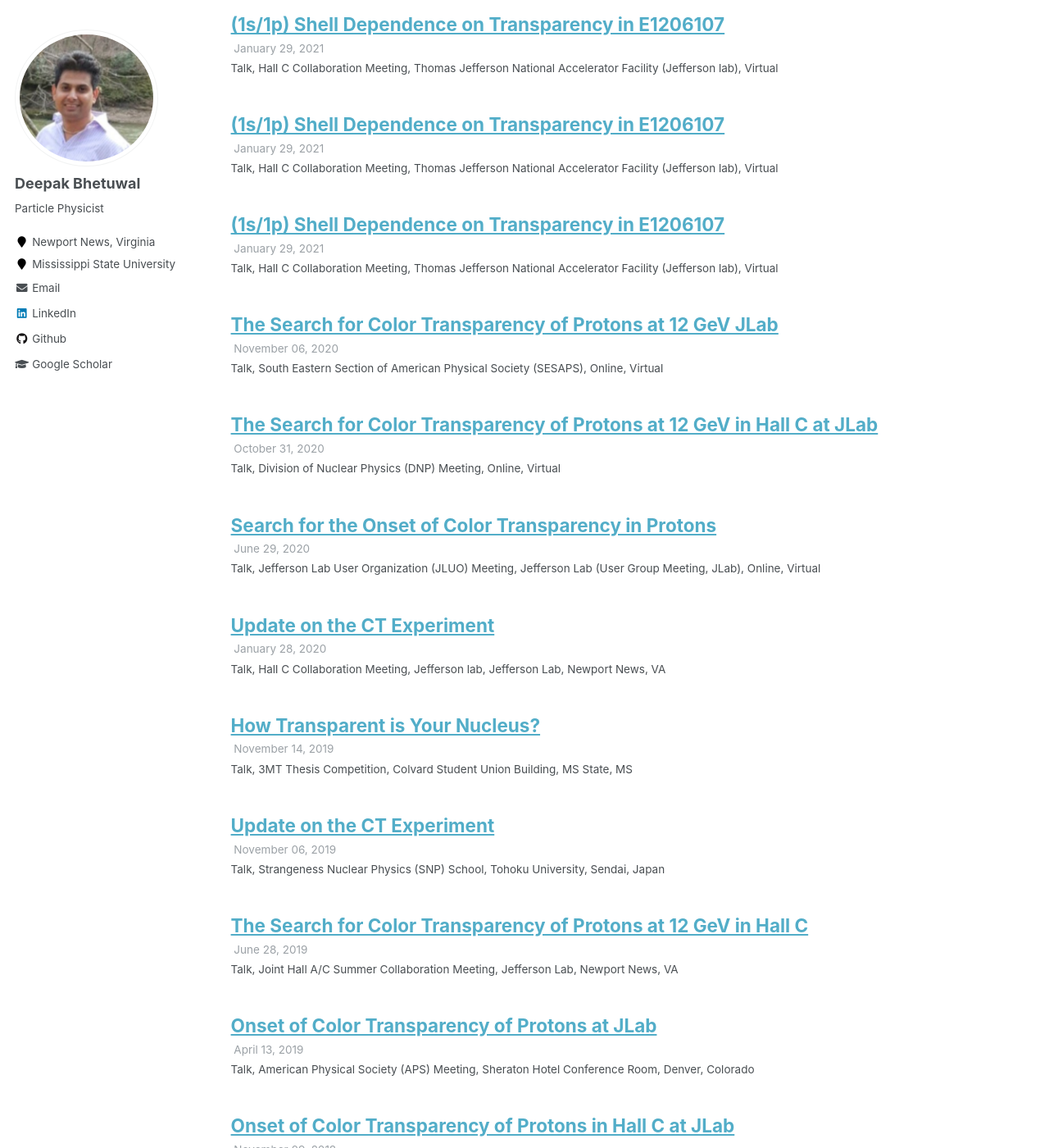
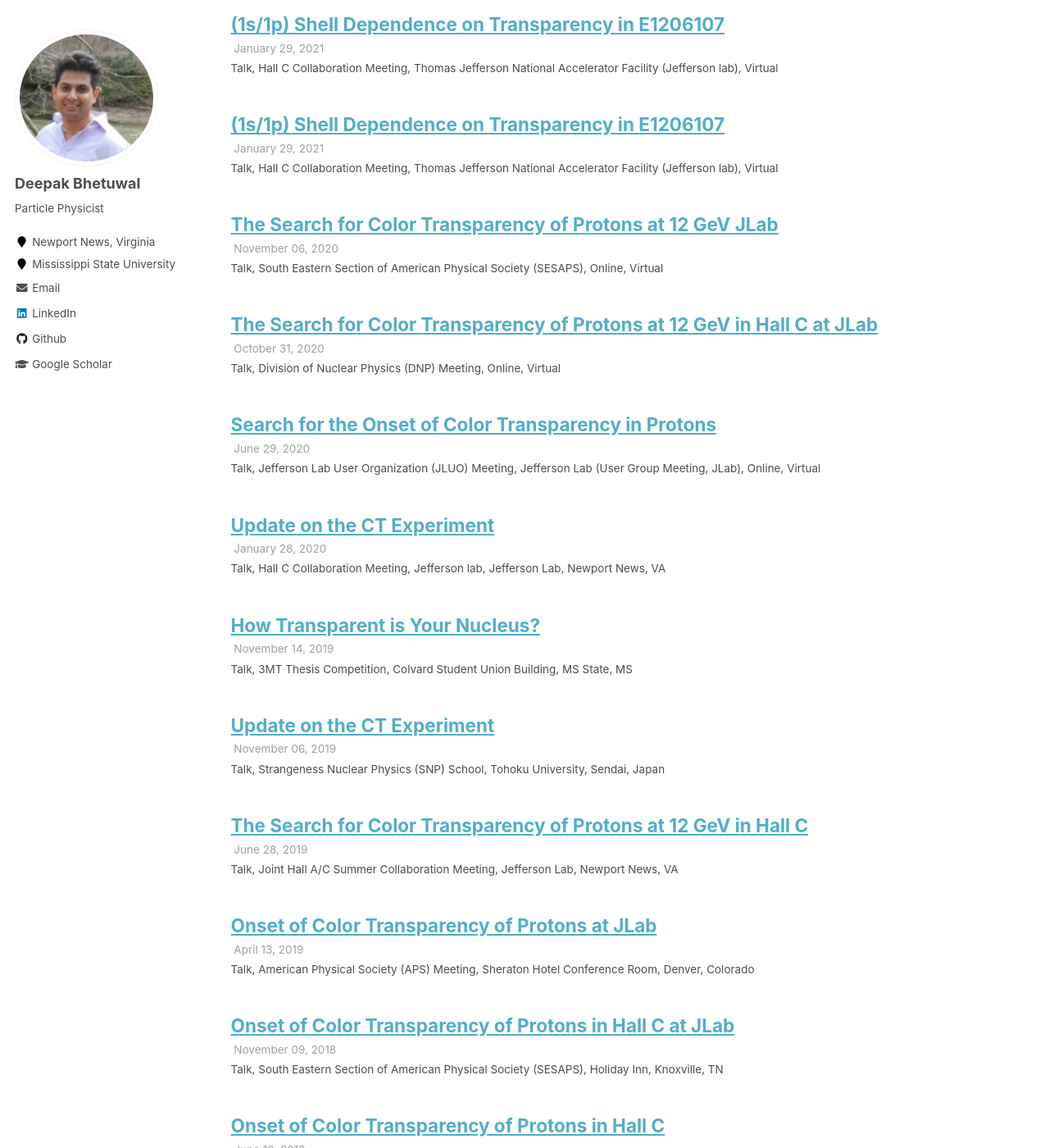
Before and after one commit to dkb208/dkb208.github.io, a Jekyll site: the page built from _pages/talks.html, in a window 1280 px wide and 1400 px high, scrolled down 908 px. Shown: the whole window at 82% size. Built offline with Jekyll 4.4.1, drawn with Linux system fonts in a browser that asks for light colours; some of the changed text lies outside the part shown.

Commit message:
Update 2021-01-11.md

```diff
--- a/_talks/2021-01-11.md
+++ b/_talks/2021-01-11.md
@@ -1,9 +1,9 @@
 ---
-title: "(1s/1p) Shell Dependence on Transparency in E1206107"
+title: "Onset of Color Transparency of Protons in Hall C"
 collection: talks
-type: "Talk, Hall C Collaboration Meeting"
-permalink: /talks/2014-03-01-talk-3
-venue: "Thomas Jefferson National Accelerator Facility (Jefferson lab)"
-date: 2021-01-29
-location: "Virtual"
+type: "Poster, JLUO Users Group Meeting (UGM JLab)"
+permalink: /talks/2021-01-11
+venue: "Jefferson Lab"
+date: 2018-06-18
+location: "Newport News, VA"
 ---
```
